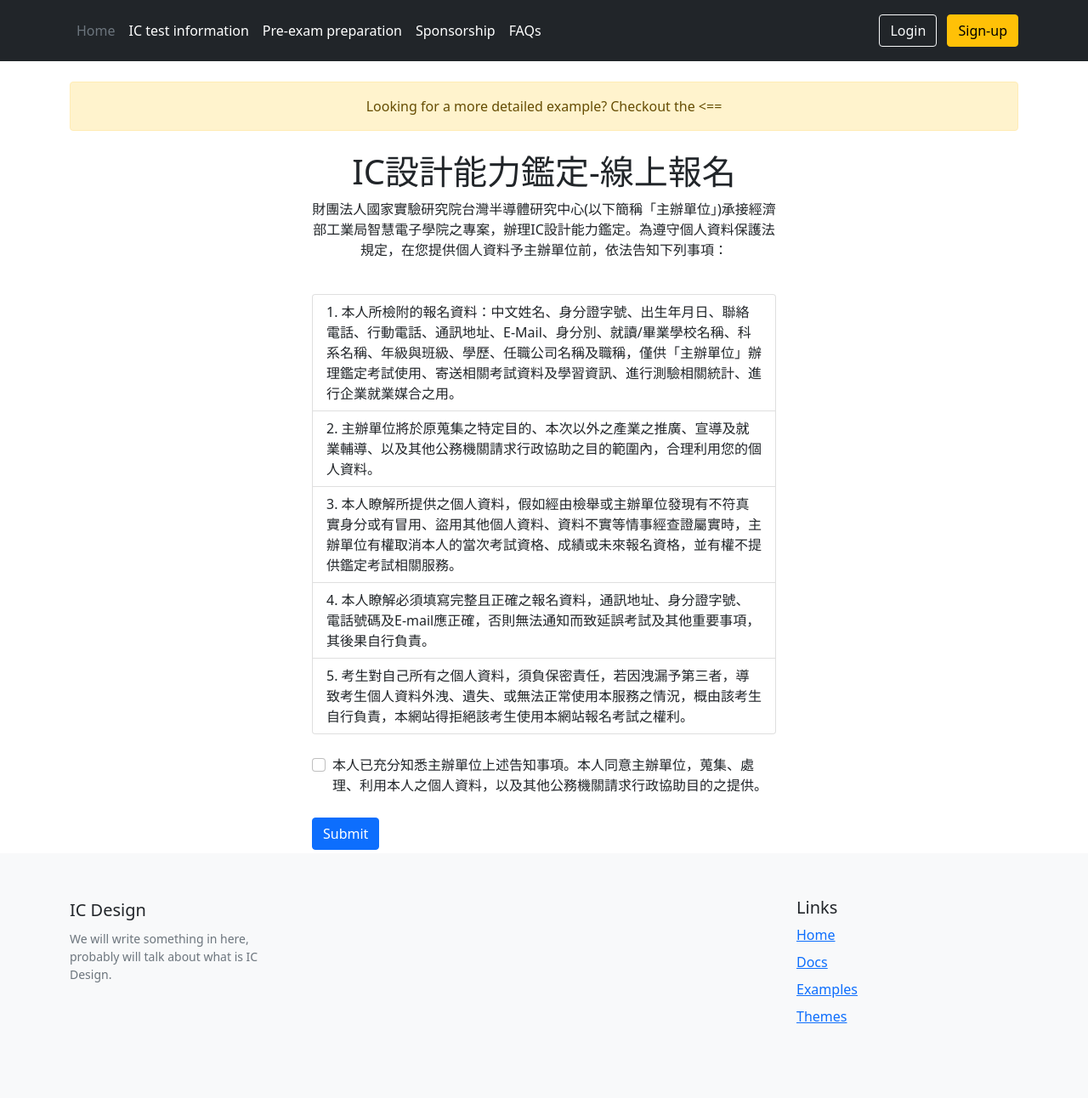
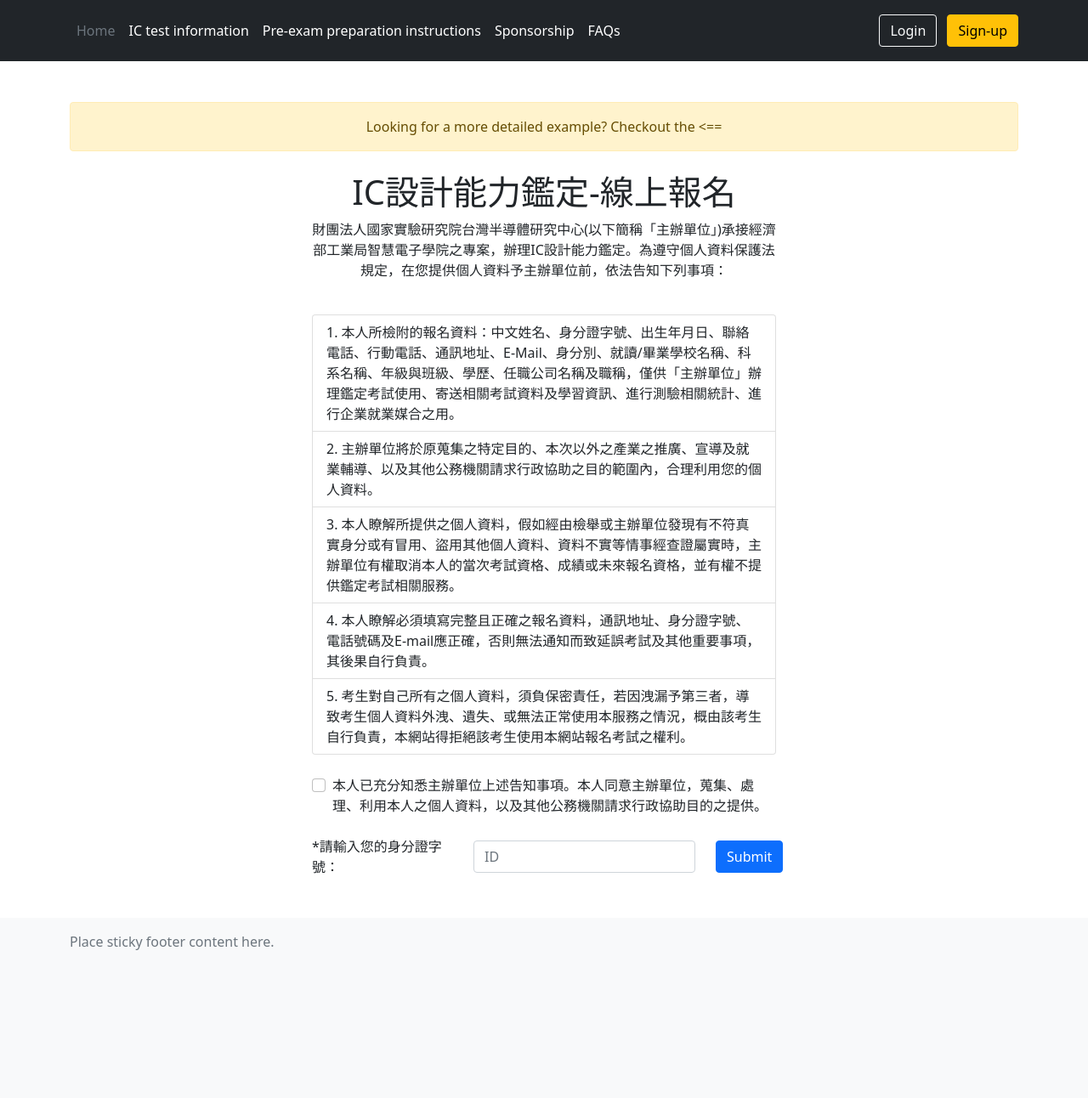
Before and after one commit to KenLu0929/icdesign, a Django app: page /registration/ in a window 1280 px wide. Shown: the whole page at 85% size. After the commit the page ends 1118 px from the top, so only its background shows below. Run offline with Django 3.2, Linux system fonts and the light colour scheme; some libraries are stand-ins or nearby versions.

Commit message:
Erase footer HTML, and paste to base.html

```diff
--- a/pages/templates/pages/base.html
+++ b/pages/templates/pages/base.html
@@ -10,13 +10,15 @@
     <link rel="stylesheet" href="{% static 'index.css' %}">
     <script src="{% static 'bootstrap/js/bootstrap.js' %}"></script>
     <script src="{% static 'jquery-3.6.0.min.js' %}"></script>
-    <script src="{% static 'jquery-3.6.0.min.js' %}"></script>
 </head>
 
 {% block content %}
 
 
 {% endblock %}
-<footer>
+<footer class="footer mt-auto py-3 bg-light">
+  <div class="container">
+    <span class="text-muted">Place sticky footer content here.</span>
+  </div>
 </footer>
 </html>
--- a/pages/templates/pages/footer.html
+++ /dev/null
@@ -1,24 +0,0 @@
-<footer class="bd-footer py-1 mt-1 bg-light">
-  <div class="container py-5">
-    <div class="row">
-      <div class="col-lg-3 mb-3">
-        <a class="d-inline-flex align-items-center mb-2 link-dark text-decoration-none" href="/" aria-label="Bootstrap">
-<!--          <svg xmlns="http://www.w3.org/2000/svg" width="40" height="32" class="d-block me-2" viewBox="0 0 118 94" role="img"><title>Bootstrap</title><path fill-rule="evenodd" clip-rule="evenodd" d="M24.509 0c-6.733 0-11.715 5.893-11.492 12.284.214 6.14-.064 14.092-2.066 20.577C8.943 39.365 5.547 43.485 0 44.014v5.972c5.547.529 8.943 4.649 10.951 11.153 2.002 6.485 2.28 14.437 2.066 20.577C12.794 88.106 17.776 94 24.51 94H93.5c6.733 0 11.714-5.893 11.491-12.284-.214-6.14.064-14.092 2.066-20.577 2.009-6.504 5.396-10.624 10.943-11.153v-5.972c-5.547-.529-8.934-4.649-10.943-11.153-2.002-6.484-2.28-14.437-2.066-20.577C105.214 5.894 100.233 0 93.5 0H24.508zM80 57.863C80 66.663 73.436 72 62.543 72H44a2 2 0 01-2-2V24a2 2 0 012-2h18.437c9.083 0 15.044 4.92 15.044 12.474 0 5.302-4.01 10.049-9.119 10.88v.277C75.317 46.394 80 51.21 80 57.863zM60.521 28.34H49.948v14.934h8.905c6.884 0 10.68-2.772 10.68-7.727 0-4.643-3.264-7.207-9.012-7.207zM49.948 49.2v16.458H60.91c7.167 0 10.964-2.876 10.964-8.281 0-5.406-3.903-8.178-11.425-8.178H49.948z" fill="currentColor"></path></svg>-->
-          <span class="fs-5">IC Design</span>
-        </a>
-        <ul class="list-unstyled small text-muted">
-          <li class="mb-2">We will write something in here, probably will talk about what is IC Design.</li>
-        </ul>
-      </div>
-      <div class="col-6 col-lg-2 offset-lg-6 mb-3">
-        <h5>Links</h5>
-        <ul class="list-unstyled">
-          <li class="mb-2"><a href="#">Home</a></li>
-          <li class="mb-2"><a href="#">Docs</a></li>
-          <li class="mb-2"><a href="#">Examples</a></li>
-          <li class="mb-2"><a href="#">Themes</a></li>
-        </ul>
-      </div>
-    </div>
-  </div>
-</footer>
--- a/pages/templates/pages/header.html
+++ b/pages/templates/pages/header.html
@@ -8,7 +8,7 @@
         <ul class="nav col-12 col-lg-auto me-lg-auto mb-2 justify-content-center mb-md-0">
           <li><a href="#" class="nav-link px-2 text-secondary">Home</a></li>
           <li><a href="#" class="nav-link px-2 text-white">IC test information</a></li>
-          <li><a href="#" class="nav-link px-2 text-white">Pre-exam preparation</a></li>
+          <li><a href="#" class="nav-link px-2 text-white">Pre-exam preparation instructions</a></li>
           <li><a href="#" class="nav-link px-2 text-white">Sponsorship</a></li>
           <li><a href="#" class="nav-link px-2 text-white">FAQs</a></li>
         </ul>
--- a/pages/templates/pages/login.html
+++ b/pages/templates/pages/login.html
@@ -39,6 +39,5 @@
 		</div>
 	</div>
 </div>
-{% include "pages/footer.html" %}
 </body>
 {% endblock %}
--- a/pages/templates/pages/registration.html
+++ b/pages/templates/pages/registration.html
@@ -3,8 +3,8 @@
 {% block content %}
 <body>
 {% include "pages/header.html" %}
-  <section>
-    <div class="container">
+  <section class="flex-shrink-0">
+    <div class="container my-5">
 
       <div class="alert alert-warning text-center my-4">
         Looking for a more detailed example? Checkout the <==
@@ -21,11 +21,11 @@
           <div class="row align-items-center">
             <div class="col mt-4">
               <ul class="list-group">
-                <li class="list-group-item" ng-repeat="item in items"><i class="mdi mdi-drag"></i> 1. 本人所檢附的報名資料：中文姓名、身分證字號、出生年月日、聯絡電話、行動電話、通訊地址、E-Mail、身分別、就讀/畢業學校名稱、科系名稱、年級與班級、學歷、任職公司名稱及職稱，僅供「主辦單位」辦理鑑定考試使用、寄送相關考試資料及學習資訊、進行測驗相關統計、進行企業就業媒合之用。</li>
-                <li class="list-group-item" ng-repeat="item in items"><i class="mdi mdi-drag"></i> 2. 主辦單位將於原蒐集之特定目的、本次以外之產業之推廣、宣導及就業輔導、以及其他公務機關請求行政協助之目的範圍內，合理利用您的個人資料。</li>
-                <li class="list-group-item" ng-repeat="item in items"><i class="mdi mdi-drag"></i> 3. 本人瞭解所提供之個人資料，假如經由檢舉或主辦單位發現有不符真實身分或有冒用、盜用其他個人資料、資料不實等情事經查證屬實時，主辦單位有權取消本人的當次考試資格、成績或未來報名資格，並有權不提供鑑定考試相關服務。</li>
-                <li class="list-group-item" ng-repeat="item in items"><i class="mdi mdi-drag"></i> 4. 本人瞭解必須填寫完整且正確之報名資料，通訊地址、身分證字號、電話號碼及E-mail應正確，否則無法通知而致延誤考試及其他重要事項，其後果自行負責。</li>
-                <li class="list-group-item" ng-repeat="item in items"><i class="mdi mdi-drag"></i> 5. 考生對自己所有之個人資料，須負保密責任，若因洩漏予第三者，導致考生個人資料外洩、遺失、或無法正常使用本服務之情況，概由該考生自行負責，本網站得拒絕該考生使用本網站報名考試之權利。</li>
+                <li class="list-group-item"><i class="mdi mdi-drag"></i> 1. 本人所檢附的報名資料：中文姓名、身分證字號、出生年月日、聯絡電話、行動電話、通訊地址、E-Mail、身分別、就讀/畢業學校名稱、科系名稱、年級與班級、學歷、任職公司名稱及職稱，僅供「主辦單位」辦理鑑定考試使用、寄送相關考試資料及學習資訊、進行測驗相關統計、進行企業就業媒合之用。</li>
+                <li class="list-group-item"><i class="mdi mdi-drag"></i> 2. 主辦單位將於原蒐集之特定目的、本次以外之產業之推廣、宣導及就業輔導、以及其他公務機關請求行政協助之目的範圍內，合理利用您的個人資料。</li>
+                <li class="list-group-item"><i class="mdi mdi-drag"></i> 3. 本人瞭解所提供之個人資料，假如經由檢舉或主辦單位發現有不符真實身分或有冒用、盜用其他個人資料、資料不實等情事經查證屬實時，主辦單位有權取消本人的當次考試資格、成績或未來報名資格，並有權不提供鑑定考試相關服務。</li>
+                <li class="list-group-item"><i class="mdi mdi-drag"></i> 4. 本人瞭解必須填寫完整且正確之報名資料，通訊地址、身分證字號、電話號碼及E-mail應正確，否則無法通知而致延誤考試及其他重要事項，其後果自行負責。</li>
+                <li class="list-group-item"><i class="mdi mdi-drag"></i> 5. 考生對自己所有之個人資料，須負保密責任，若因洩漏予第三者，導致考生個人資料外洩、遺失、或無法正常使用本服務之情況，概由該考生自行負責，本網站得拒絕該考生使用本網站報名考試之權利。</li>
               </ul>
             </div>
           </div>
@@ -38,13 +38,24 @@
                 </label>
               </div>
 
-              <button class="btn btn-primary mt-4">Submit</button>
+              <div class="row align-items-center mt-4">
+                <div class="col-4">
+                  *請輸入您的身分證字號：
+                </div>
+                <div class="col-6">
+                  <input name="ic_id" type="text" class="form-control" placeholder="ID">
+                </div>
+                <div class="col-2">
+                  <button class="btn btn-primary">Submit</button>
+                </div>
+              </div>
+
+
             </div>
           </div>
         </div>
       </div>
     </div>
   </section>
-{% include "pages/footer.html" %}
 </body>
 {% endblock %}
--- a/pages/templates/static/index.css
+++ b/pages/templates/static/index.css
@@ -1,3 +1,4 @@
+
 .form-login{
     width: 100%;
     max-width: 330px;
```
